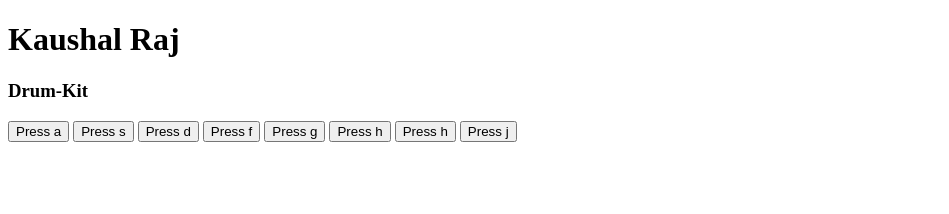
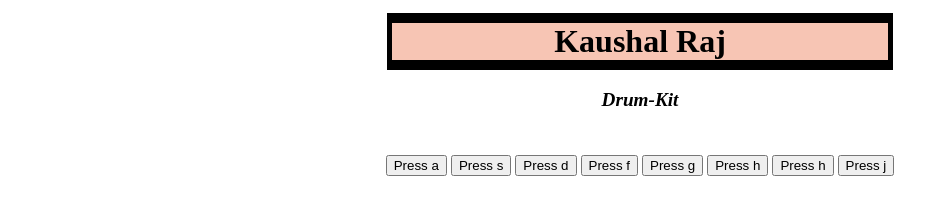
Before and after one commit to kaushal726/kaushal-drumkit, a plain HTML site: page index.html in a window 1280 px wide. Shown: the whole page, without its empty margins (0-949 px from the left). Drawn offline with Linux system fonts and the light colour scheme.

Commit message:
Changes Updated

```diff
--- a/index.html
+++ b/index.html
@@ -11,16 +11,18 @@
 
 <body>
     <div>
-        <h1>Kaushal Raj</h1>
-        <h3>Drum-Kit</h3>
-        <button class="a" onclick="bassDrum()">Press a</button>
-        <button class="b" onclick="hiHit()">Press s</button>
-        <button class="c" onclick="mediumTom()">Press d</button>
-        <button class="d" onclick="mediumTom2()">Press f</button>
-        <button class="e" onclick="ride1()">Press g</button>
-        <button class="f" onclick="smallTom()">Press h</button>
-        <button class="g" onclick="snare1()">Press h</button>
-        <button class="h" onclick="splash1()">Press j</button>
+        <h1 class="heading">Kaushal Raj</h1>
+        <h3 class="heading3">Drum-Kit</h3>
+        <div class="button">
+            <button class="a " onclick="bassDrum()">Press a</button>
+            <button class="b " onclick="hiHit()">Press s</button>
+            <button class="c " onclick="mediumTom()">Press d</button>
+            <button class="d " onclick="mediumTom2()">Press f</button>
+            <button class="e " onclick="ride1()">Press g</button>
+            <button class="f " onclick="smallTom()">Press h</button>
+            <button class="g " onclick="snare1()">Press h</button>
+            <button class="h " onclick="splash1()">Press j</button>
+        </div>
     </div>
 </body>
 <script src="main.js"></script>
--- a/style.css
+++ b/style.css
@@ -0,0 +1,20 @@
+.heading {
+  text-align: center;
+  font-weight: bolder;
+  border-top: 10px solid black;
+  border-bottom: 10px solid black;
+  border-left: 5px solid black;
+  border-right: 5px solid black;
+  margin: 1% 30% 1% 30%;
+  background-color: rgb(247, 197, 180);
+}
+.heading3 {
+  text-align: center;
+  font-style: italic;
+  font-size: larger;
+  font-weight: bolder;
+}
+.button{
+    text-align: center;
+    padding: 2%;
+}
```
